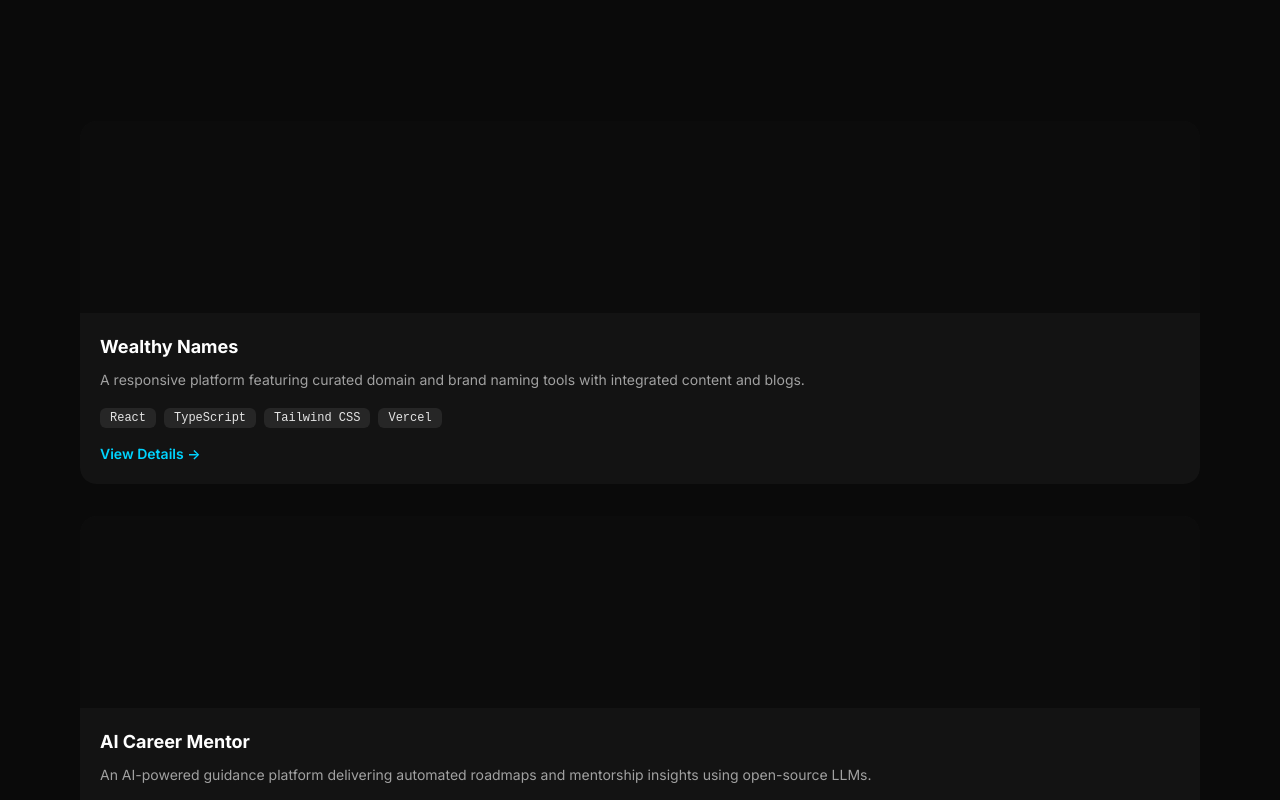
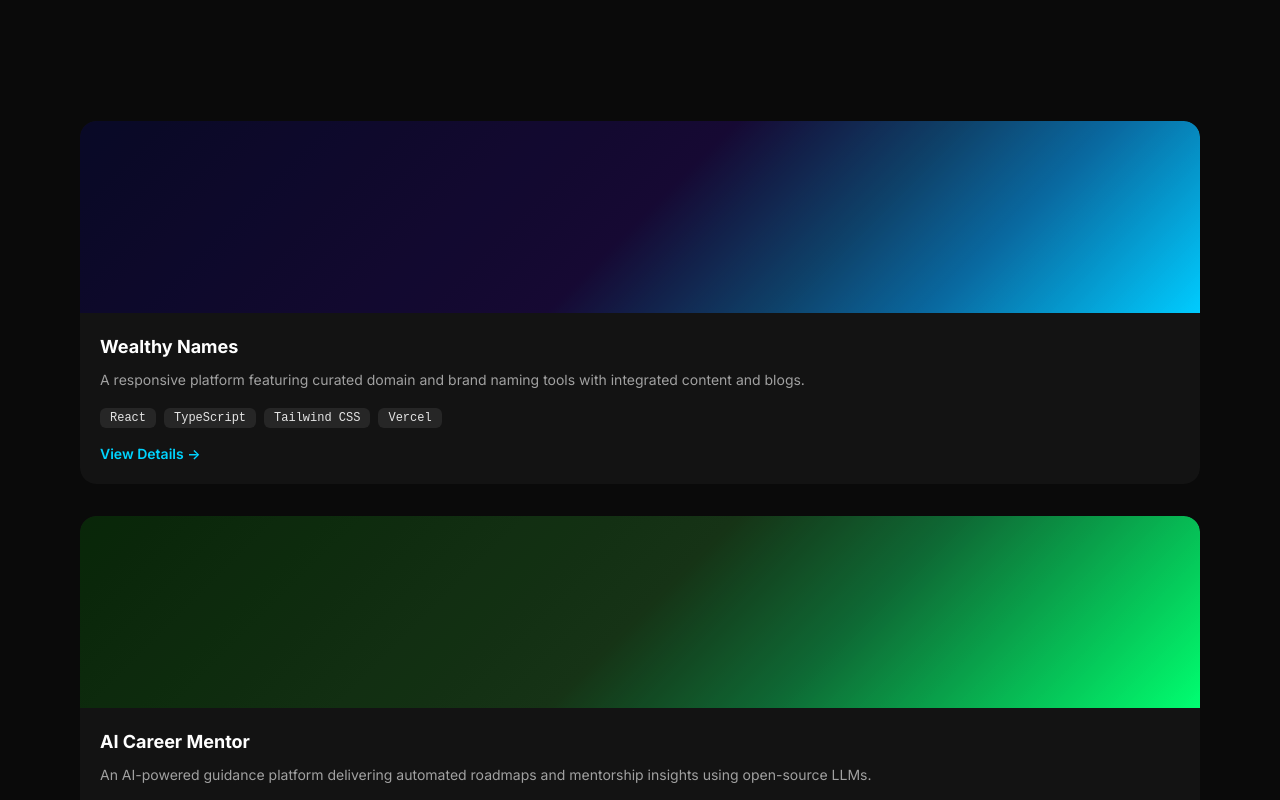
Before and after one commit to vishalsukhwall/Portfolio, a React (Vite) app: page / in a window 1280 px wide. Shown: the part 3500-4300 px from the top of the page. Built offline with nearby package versions, Linux system fonts and the light colour scheme; no server answers.

Commit message:
change in project.ts

```diff
--- a/src/components/Projects/ProjectCard.tsx
+++ b/src/components/Projects/ProjectCard.tsx
@@ -64,6 +64,8 @@ export const ProjectCard: React.FC<ProjectCardProps> = ({ project, index, onClic
     }
   };
 
+  const isImagePath = project.image.startsWith('/') || project.image.startsWith('http');
+
   return (
     <motion.div
       variants={prefersReducedMotion ? undefined : cardVariants}
@@ -92,15 +94,24 @@ export const ProjectCard: React.FC<ProjectCardProps> = ({ project, index, onClic
           transition: isHovered ? 'none' : 'transform 0.4s ease-out'
         }}
       >
-        {/* Balanced Thumbnail Height */}
-        <div
-          className="w-full h-48 sm:h-52 relative overflow-hidden bg-neutral-950/50"
-          style={{ background: project.image }}
-        >
+        {/* Thumbnail Image Container */}
+        <div className="w-full h-48 sm:h-52 relative overflow-hidden bg-neutral-950">
+          {isImagePath ? (
+            <img
+              src={project.image}
+              alt={project.title}
+              className="w-full h-full object-cover object-top group-hover:scale-105 transition-transform duration-500"
+            />
+          ) : (
+            <div
+              className="w-full h-full"
+              style={{ background: project.image }}
+            />
+          )}
           <div className="absolute inset-0 bg-neutral-950/20 group-hover:bg-accent/10 transition-colors duration-300 mix-blend-overlay" />
         </div>
 
-        {/* Comfortable Body Padding & Readable Text */}
+        {/* Card Body */}
         <div className="p-5 flex flex-col flex-grow justify-between space-y-4">
           <div>
             <h3 className="text-lg font-bold text-white mb-2 line-clamp-1 group-hover:text-accent transition-colors">
@@ -132,4 +143,4 @@ export const ProjectCard: React.FC<ProjectCardProps> = ({ project, index, onClic
 };
 
 ProjectCard.displayName = 'ProjectCard';
-export default ProjectCard;``
+export default ProjectCard;
--- a/src/data/projects.ts
+++ b/src/data/projects.ts
@@ -5,7 +5,7 @@ export const projects: Project[] = [
     id: 'wealthy-names',
     title: 'Wealthy Names',
     description: 'A responsive platform featuring curated domain and brand naming tools with integrated content and blogs.',
-    image: '/projects/wealthynames.png', // public/projects/wealthynames.png me image save karein
+    image: 'linear-gradient(135deg, #0a0a2e 0%, #1a0a3e 50%, #00d4ff 100%)',
     technologies: ['React', 'TypeScript', 'Tailwind CSS', 'Vercel'],
     liveUrl: 'https://wealthynames.vercel.app/',
     githubUrl: 'https://github.com/vishalsukhwall/wealthnames',
@@ -21,7 +21,7 @@ export const projects: Project[] = [
     id: 'ai-career-mentor',
     title: 'AI Career Mentor',
     description: 'An AI-powered guidance platform delivering automated roadmaps and mentorship insights using open-source LLMs.',
-    image: '/projects/ai-career-mentor.png', // public/projects/ai-career-mentor.png
+    image: 'linear-gradient(135deg, #0a2e0a 0%, #1a3e1a 50%, #00ff88 100%)',
     technologies: ['Python', 'Streamlit', 'Hugging Face API', 'NLP'],
     githubUrl: 'https://github.com/vishalsukhwall',
     featured: true,
@@ -36,7 +36,7 @@ export const projects: Project[] = [
     id: 'aarambhh',
     title: 'AARAMBHH Full-Stack App',
     description: 'A scalable web application featuring end-to-end data workflows, structured APIs, and intuitive user dashboards.',
-    image: '/projects/aarambhh.png', // public/projects/aarambhh.png
+    image: 'linear-gradient(135deg, #2e0a2e 0%, #3e1a3e 50%, #ff006e 100%)',
     technologies: ['React', 'TypeScript', 'Node.js', 'MongoDB', 'Tailwind CSS'],
     githubUrl: 'https://github.com/vishalsukhwall',
     featured: false,
@@ -51,7 +51,7 @@ export const projects: Project[] = [
     id: 'sms-spam-detector',
     title: 'SMS Spam Detection Engine',
     description: 'A Machine Learning text classification pipeline serving NLP-driven spam prediction through a Flask web interface.',
-    image: '/projects/sms-spam.png', // public/projects/sms-spam.png
+    image: 'linear-gradient(135deg, #1a1a2e 0%, #2a2a3e 50%, #ffaa00 100%)',
     technologies: ['Python', 'Scikit-Learn', 'Flask', 'Naive Bayes', 'NLP'],
     githubUrl: 'https://github.com/vishalsukhwall',
     featured: false,
```
